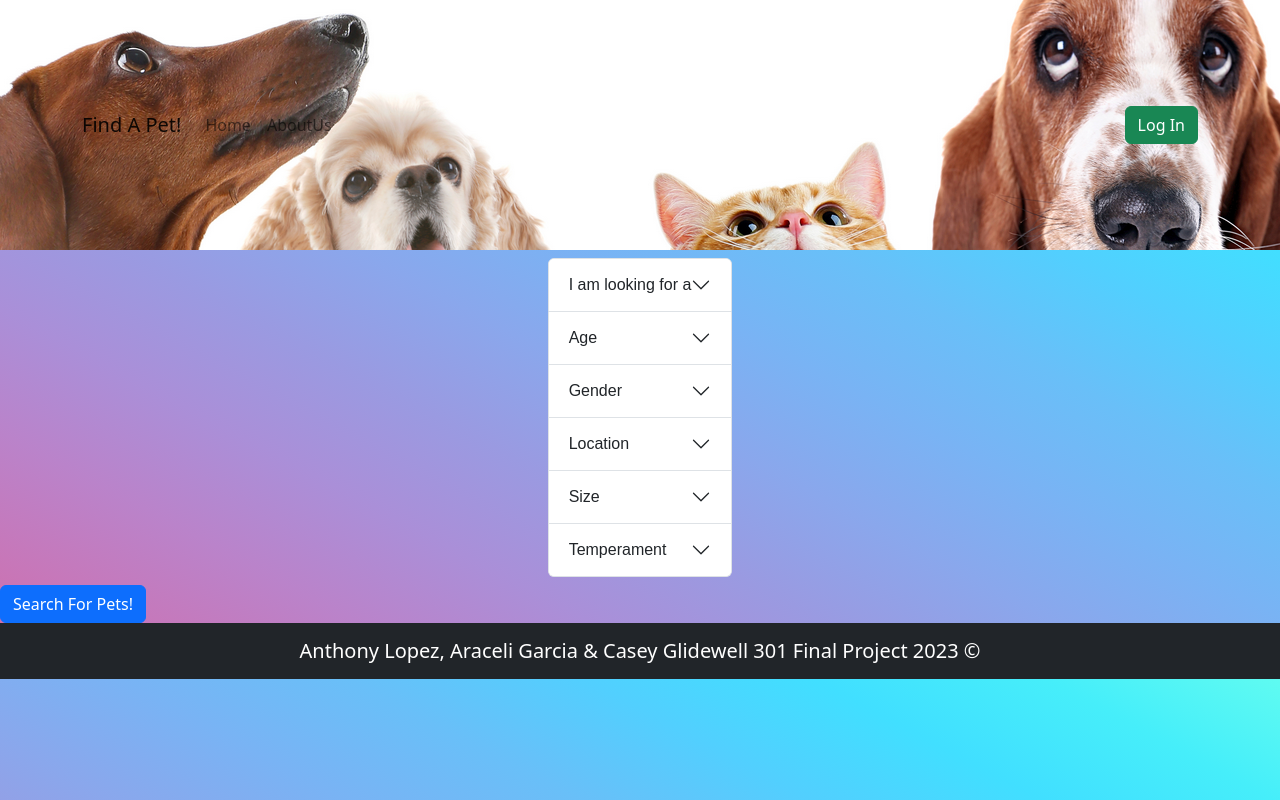
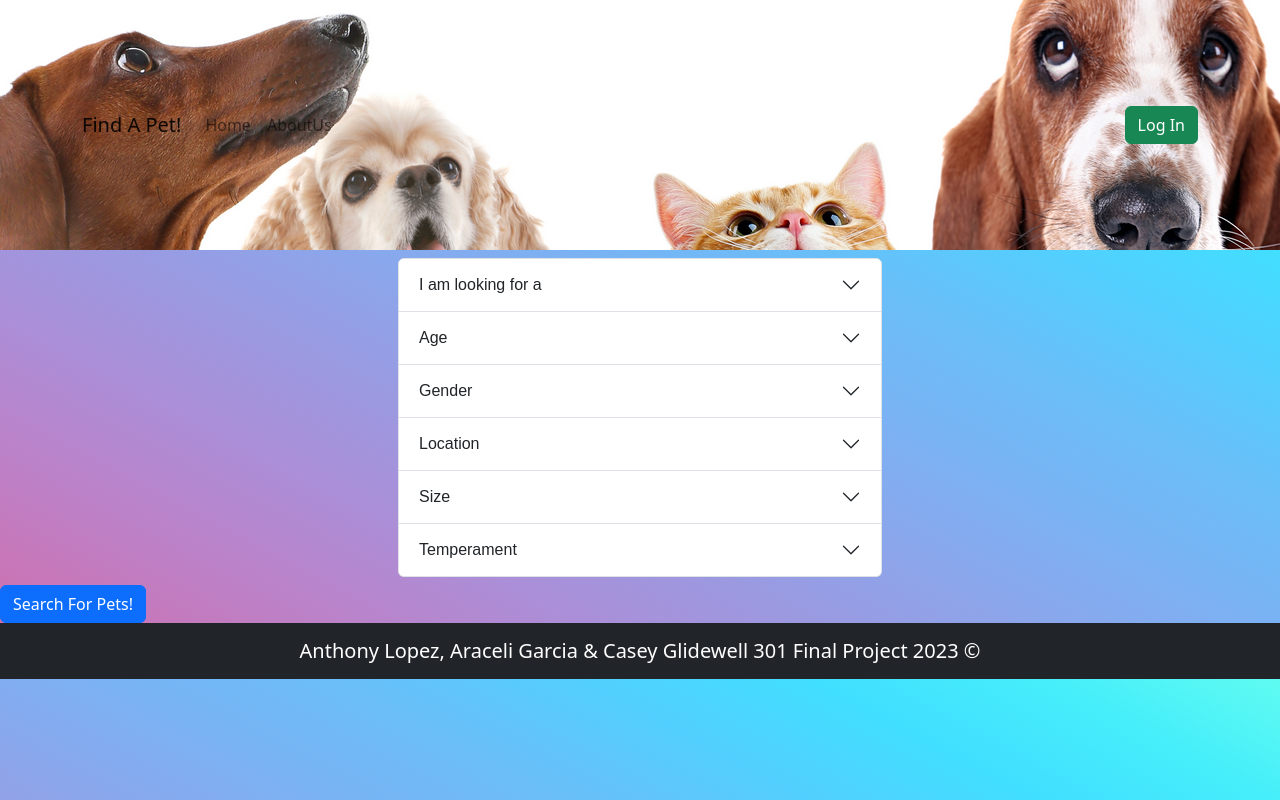
Before and after one commit to Ostyantic/FindAPet-frontend, a React (Create React App) app: page / in a window 1280 px wide. Built offline with nearby package versions, Linux system fonts and the light colour scheme; no server answers.

Commit message:
added width to Search field

```diff
--- a/src/style/App.css
+++ b/src/style/App.css
@@ -6,3 +6,7 @@
 .elements {
   color: black;
 }
+
+.Search{
+  width: 600px;
+}
```
